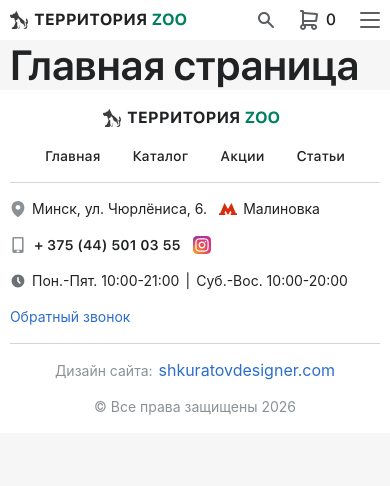
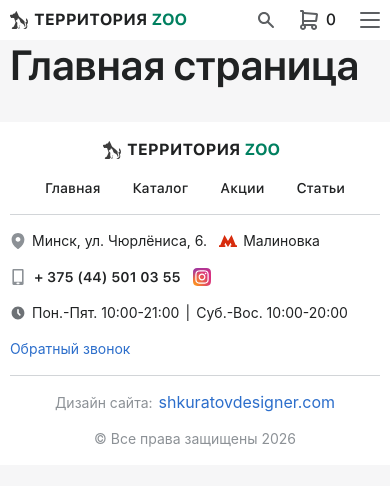
Before and after one commit to Oliver1ck/TerrZoo, a Nuxt app in the folder frontend/: page / in a window 390 px wide. Shown: the top 486 px of the page. Built offline with nearby package versions, Linux system fonts and the light colour scheme; a web font is replaced by a local one.

Commit message:
Update Footer and Phone components for improved styling; modify VLink variant for consistency

```diff
--- a/frontend/app/components/Footer.vue
+++ b/frontend/app/components/Footer.vue
@@ -45,6 +45,7 @@
 
 <style lang="scss" scoped>
 .footer {
+  margin-top: 3.5rem;
   background: var(--Footer-Bg);
 }
 .footer__wrapper {
@@ -99,4 +100,9 @@
   align-items: center;
   gap: 0.37rem;
 }
+@media(max-width: 992px) {
+  .footer {
+    margin-top: 2rem;
+  }
+}
 </style>
--- a/frontend/app/components/Phone.vue
+++ b/frontend/app/components/Phone.vue
@@ -4,7 +4,7 @@
 
 <template>
   <div class="phone">
-    <VLink to="tel:+375445010355" variant="phone" size="sm">
+    <VLink to="tel:+375445010355" variant="semibold" size="sm">
       <template #icon>
         <img src="@assets/img/icons/phone.svg" alt="phone icon" />
       </template>
--- a/frontend/app/components/VLink.vue
+++ b/frontend/app/components/VLink.vue
@@ -4,7 +4,7 @@
   | 'secondary'
   | 'tertiary'
   | 'outline'
-  | 'phone'
+  | 'semibold'
   | 'basket'
   | 'searchItem'
   | 'basket-outline'
@@ -102,7 +102,7 @@
     font-style: normal;
     font-weight: 500;
   }
-  &--phone {
+  &--semibold {
     color: var(--Text-Default, #202223);
     font-feature-settings:
       'liga' off,
```
